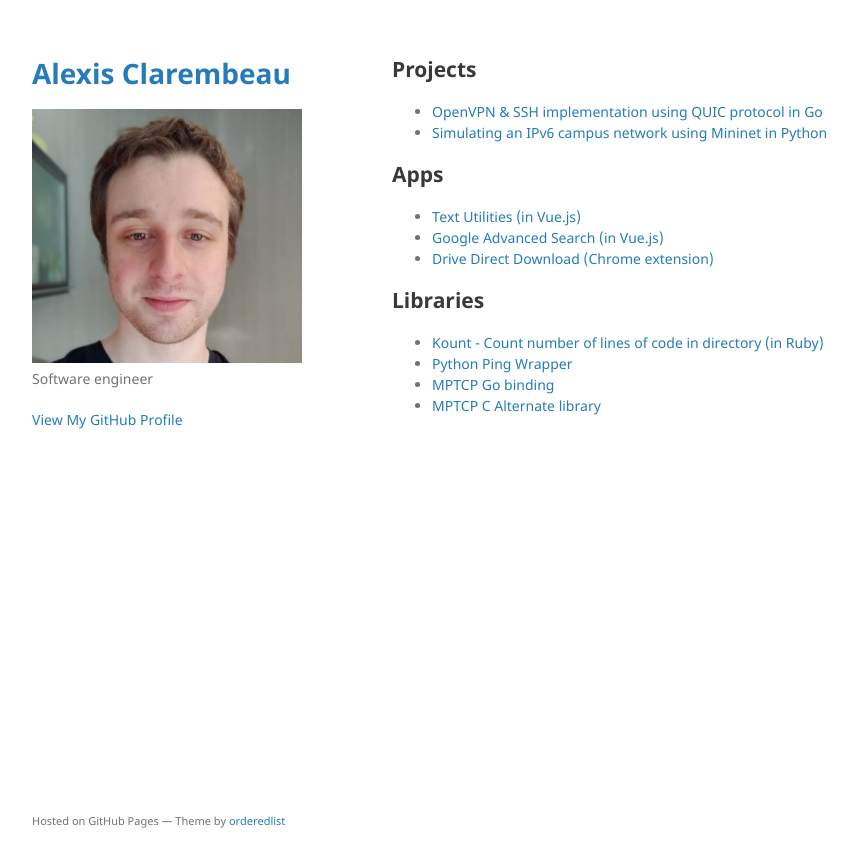
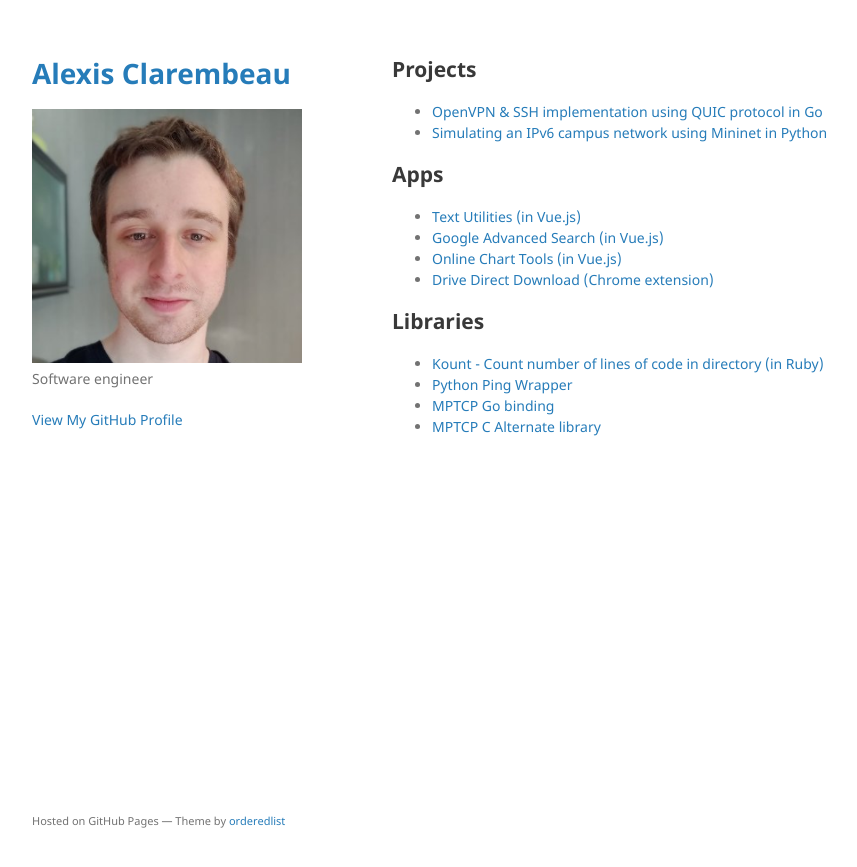
Before and after one commit to aclarembeau/portfolio, a Jekyll site: the page built from index.md, in a window 1280 px wide. Shown: the top 867 px of the page, without its empty margins (178-1035 px from the left). Built offline with Jekyll 4.4.1, drawn with Linux system fonts in a browser that asks for light colours; our own code applies the rules of GitHub Pages for plain Markdown files.

Commit message:
Add new app

```diff
--- a/index.md
+++ b/index.md
@@ -10,6 +10,7 @@ layout: default
 ## Apps
 - [Text Utilities (in Vue.js)](https://aclarembeau.github.io/text-utilities/)
 - [Google Advanced Search (in Vue.js)](https://aclarembeau.github.io/google-advanced-search/)
+- [Online Chart Tools (in Vue.js)](https://aclarembeau.github.io/online-chart-tools/)
 - [Drive Direct Download (Chrome extension)](https://chrome.google.com/webstore/detail/drive-direct-download/mpfdlhhpbhgghplbambikplcfpbjiail)
 
 ## Libraries
```
